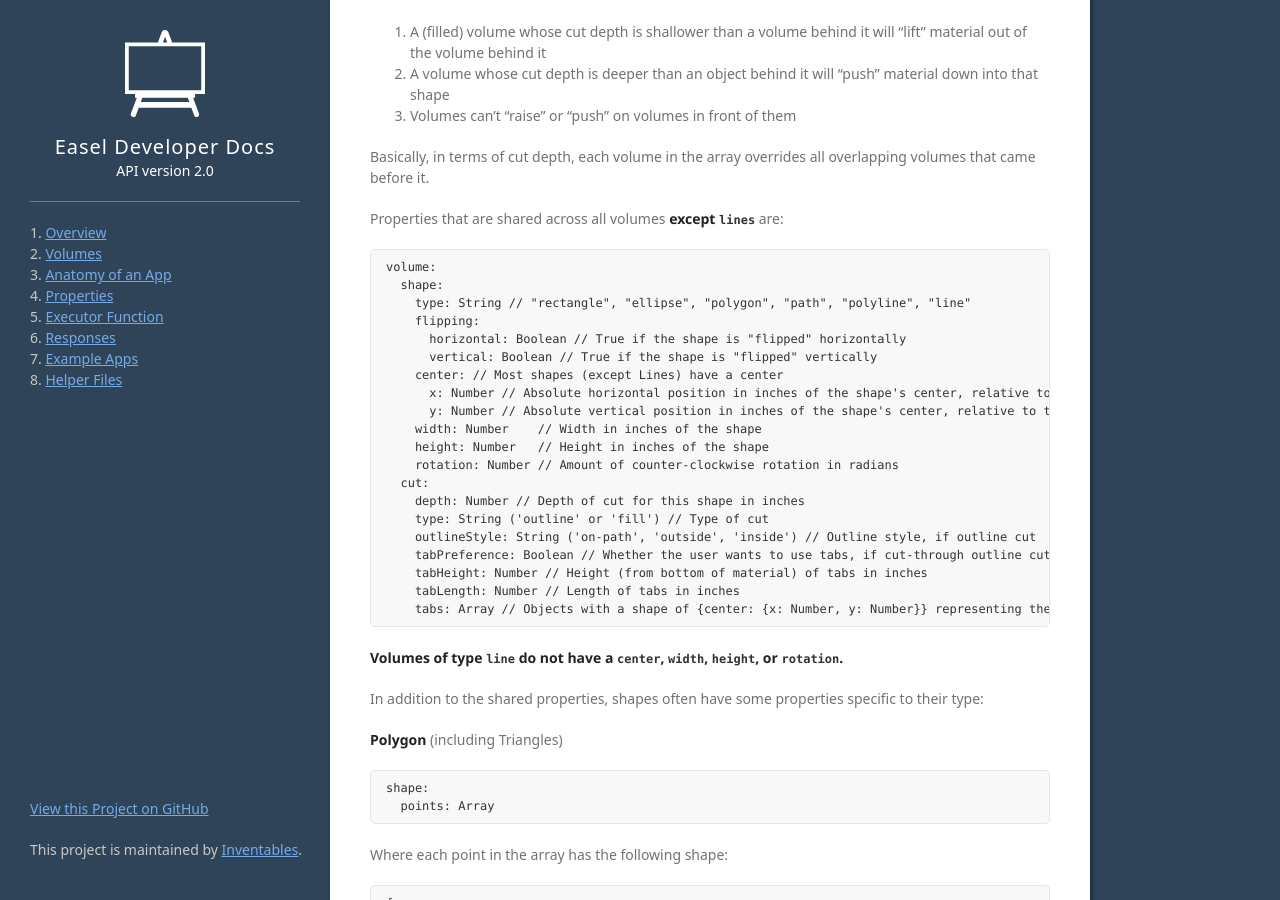
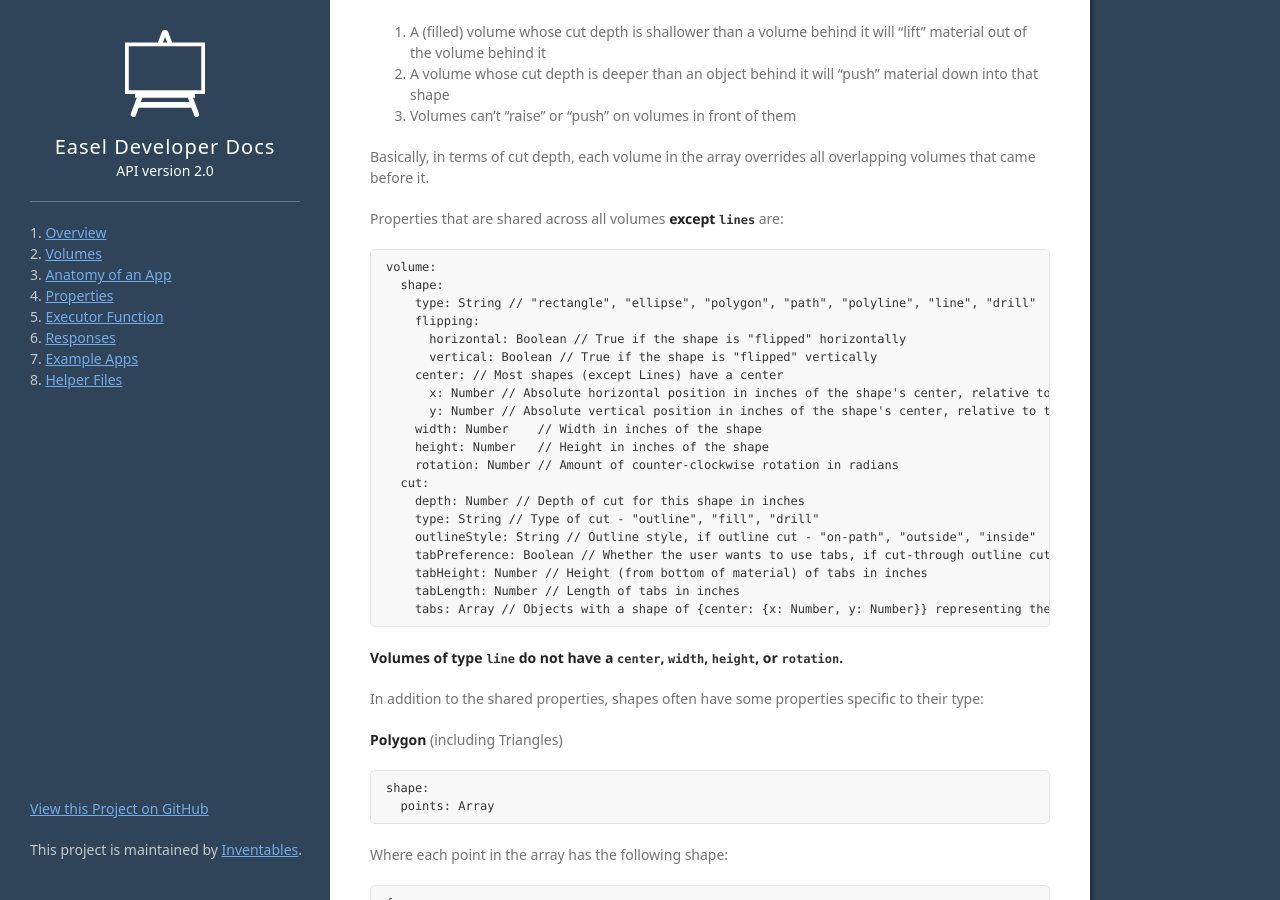
Before and after one commit to inventables/easel-dev, a Jekyll site: the page built from index.md, in a window 1280 px wide and 900 px high, scrolled down 3227 px. Built offline with Jekyll 4.4.1, drawn with Linux system fonts in a browser that asks for light colours; some web fonts are replaced.

Commit message:
add information about the new drill shape

```diff
--- a/index.md
+++ b/index.md
@@ -129,7 +129,7 @@ Properties that are shared across all volumes **except `lines`** are:
 
     volume:
       shape:
-        type: String // "rectangle", "ellipse", "polygon", "path", "polyline", "line"
+        type: String // "rectangle", "ellipse", "polygon", "path", "polyline", "line", "drill"
         flipping:
           horizontal: Boolean // True if the shape is "flipped" horizontally
           vertical: Boolean // True if the shape is "flipped" vertically
@@ -141,8 +141,8 @@ Properties that are shared across all volumes **except `lines`** are:
         rotation: Number // Amount of counter-clockwise rotation in radians
       cut:
         depth: Number // Depth of cut for this shape in inches
-        type: String ('outline' or 'fill') // Type of cut
-        outlineStyle: String ('on-path', 'outside', 'inside') // Outline style, if outline cut
+        type: String // Type of cut - "outline", "fill", "drill"
+        outlineStyle: String // Outline style, if outline cut - "on-path", "outside", "inside"
         tabPreference: Boolean // Whether the user wants to use tabs, if cut-through outline cut
         tabHeight: Number // Height (from bottom of material) of tabs in inches
         tabLength: Number // Length of tabs in inches
```
